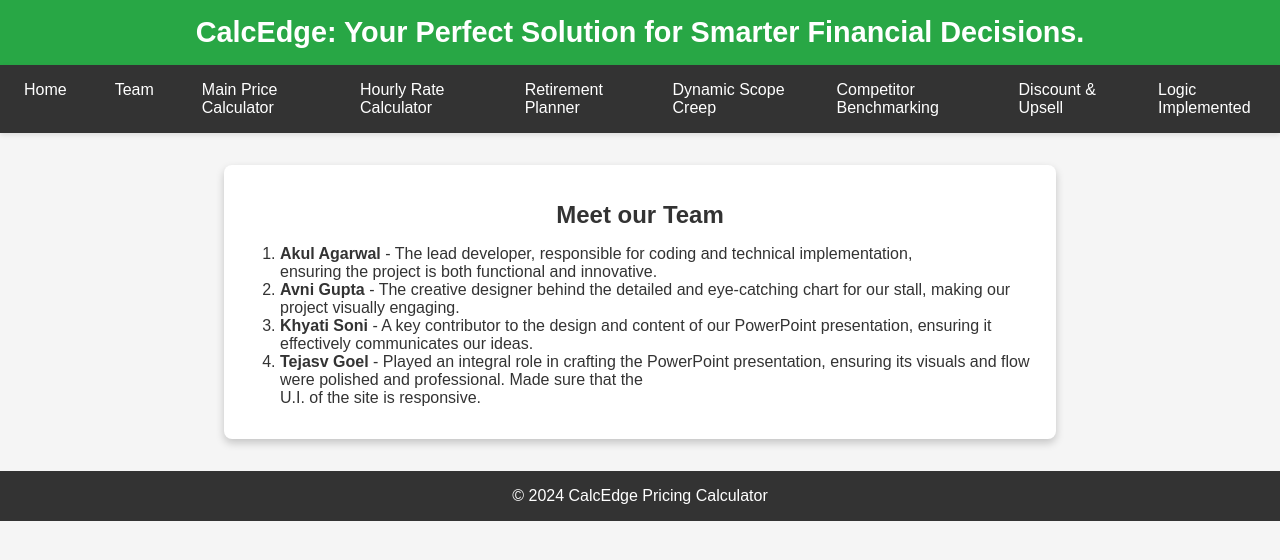
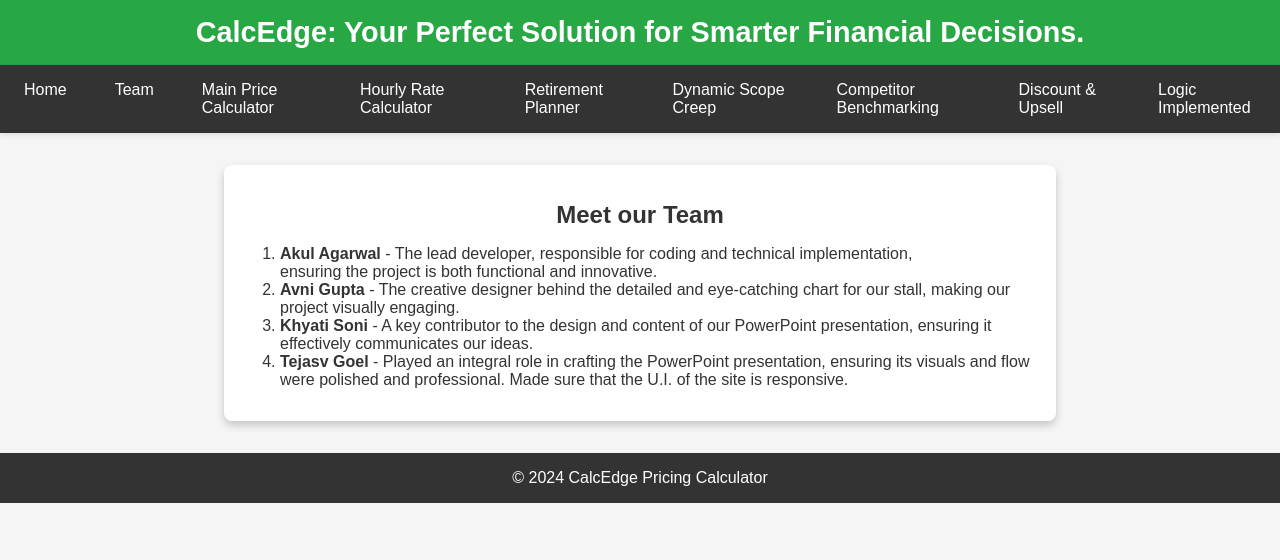
Before and after one commit to Stryker2010/Freelancer-Calculator, a plain HTML site: page index.html in a window 1280 px wide. Both pictures are taken after a click on the link "Team". Drawn offline with Linux system fonts and the light colour scheme.

Commit message:
Update index.html

```diff
--- a/index.html
+++ b/index.html
@@ -257,7 +257,7 @@
           <li><b>Akul Agarwal </b>-  The lead developer, responsible for coding and technical implementation, <br> ensuring the project is both functional and innovative.</li>
      <li><b>Avni Gupta </b> -   The creative designer behind the detailed and eye-catching chart for our stall, making our project visually engaging.</li>
                <li><b>Khyati Soni </b>-   A key contributor to the design and content of our PowerPoint presentation, ensuring it effectively communicates our ideas.</li>
-               <li><b>Tejasv Goel</b> - Played an integral role in crafting the PowerPoint presentation, ensuring its visuals and flow were polished and professional. Made sure that the <br> U.I. of the site is responsive.</li>
+               <li><b>Tejasv Goel</b> - Played an integral role in crafting the PowerPoint presentation, ensuring its visuals and flow were polished and professional. Made sure that the U.I. of the site is responsive.</li>
 
       </ol>
 
```
